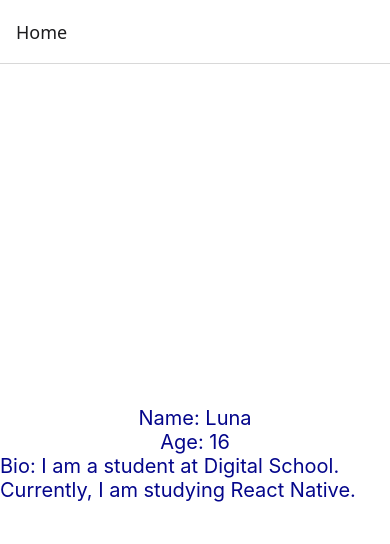
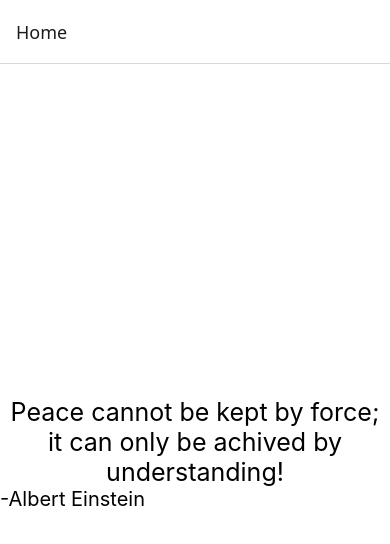
Before and after one commit to Luncek-33/first-react-app, a React Native app: screen /Home in a window 390 px wide. Shown: the top 544 px of the page. Built offline with nearby package versions, Linux system fonts and the light colour scheme.

Commit message:
chellange lekcija 3 medium

```diff
--- a/App.js
+++ b/App.js
@@ -5,8 +5,11 @@ import { createStackNavigator } from '@react-navigation/stack';
 import MainScreen from "./screens/MainScreen";
 
 import Screen1 from './screens/screen1';
-import GreetingScreen from './screens/greetingScreen';
+//import GreetingScreen from './screens/greetingScreen';
 import ProfileScreen from './screens/profileScreen';
+import ExerciseScreen from './screens/exerciseScreen';
+import MessageChellange from './screens/messageChellangeSc';
+import QuoteScreen from './screens/quoteScreen';
 
 const Stack = createStackNavigator();
 
@@ -15,7 +18,7 @@ export default function App() {
     <NavigationContainer>
       <Stack.Navigator>
 
-        <Stack.Screen name="Home" component={ProfileScreen}></Stack.Screen>
+        <Stack.Screen name="Home" component={QuoteScreen}></Stack.Screen>
       </Stack.Navigator>
     </NavigationContainer>
   );
--- /dev/null
+++ b/screens/exerciseScreen.js
@@ -0,0 +1,29 @@
+
+import React from "react";
+import { Text, StyleSheet, View } from "react-native";
+
+const ExerciseScreen = () => {
+    //deklaracija varijabli let i const
+    let message = "Hi there!";  //const varijable se ne mogu mijenjati
+    let message1 ="Hi from message 1!"
+    //message = "Moja varijabla ima novu vrijednost!";
+
+    return <View style={styles.container}>
+        <Text>{message}</Text>
+        <Text>{message1}</Text>
+    </View>
+};
+
+const styles = StyleSheet.create({
+    container: {
+        flex : 1,
+        alignItems: "center",
+        justifyContent : "center",
+    }
+
+
+});
+
+
+
+export default ExerciseScreen;
--- /dev/null
+++ b/screens/messageChellangeSc.js
@@ -0,0 +1,43 @@
+
+import React from "react";
+import { Text, StyleSheet, View } from "react-native";
+
+const MessageChellange = () => {
+    //deklaracija varijabli let i const
+    let message = "Hi there!";  //const varijable se ne mogu mijenjati
+    let message1 ="Hi from message 1!"
+    //message = "Moja varijabla ima novu vrijednost!";
+
+    return <View style={styles.container}>
+        <Text style={styles.messageText}>{message}</Text>
+        <Text>{message1}</Text>
+    </View>
+};
+
+const styles = StyleSheet.create({
+    container: {
+        flex : 1,
+        alignItems: "center",
+        justifyContent : "center",
+    },
+    message :{
+        padding :12,
+        borderRadius :18,
+        backgroundColor :"#fff",
+        maxWidth :"50%",
+        shadowOffset : {width: 0, height: 2},
+        shadowOpacity: 0.1,
+        shadowRadius: 4,
+        shadowColor: "#000",
+    },
+    messageText:{
+        fontSize: 16,
+        color: "#333",
+    }
+
+
+});
+
+
+
+export default MessageChellange;
--- /dev/null
+++ b/screens/quoteScreen.js
@@ -0,0 +1,41 @@
+
+import React from "react";
+import { Text, StyleSheet, View } from "react-native";
+
+const QuoteScreen = () => {
+
+    return <View style={style.container}>
+
+        <Text style={style.quoteStyle}>Peace cannot be kept by force; it can only be achived by understanding!</Text>
+
+
+        <Text style={style.authorStyle}>-Albert Einstein</Text>
+
+    </View>
+};
+
+
+const style = StyleSheet.create({
+    container: {
+        flex : 1,
+        backgroundColor : "#fff",
+        alignItems: "flex-start",
+        justifyContent : "center",
+    },
+    quoteStyle: {
+        fontSize: 25,
+
+        textAlign: "center",
+
+
+    }  ,
+    authorStyle:{
+        fontSize: 20,
+        textAlign:"left",
+        //alignSelf:"flex-start"
+    },
+
+});
+
+//eksportovanje komponente
+export default QuoteScreen;
```
